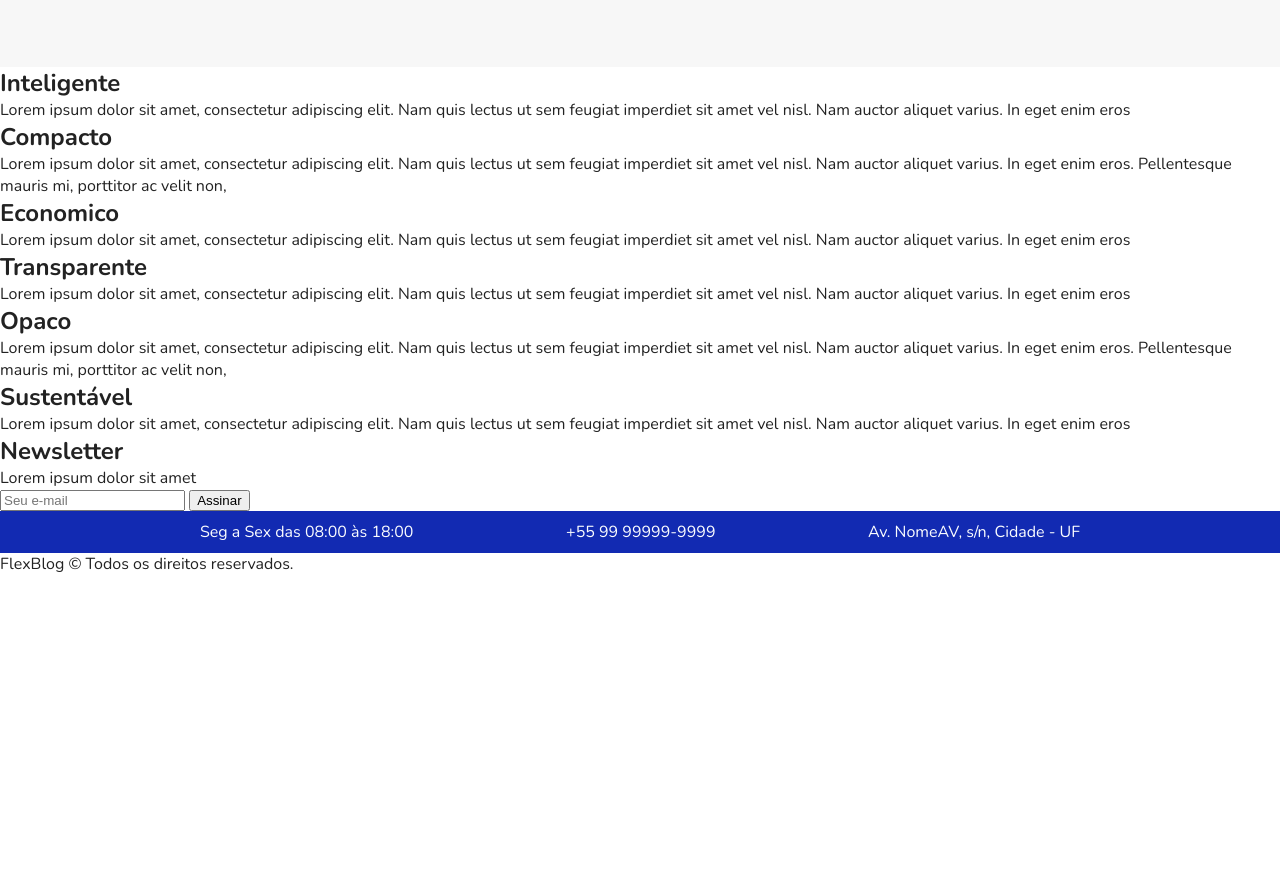
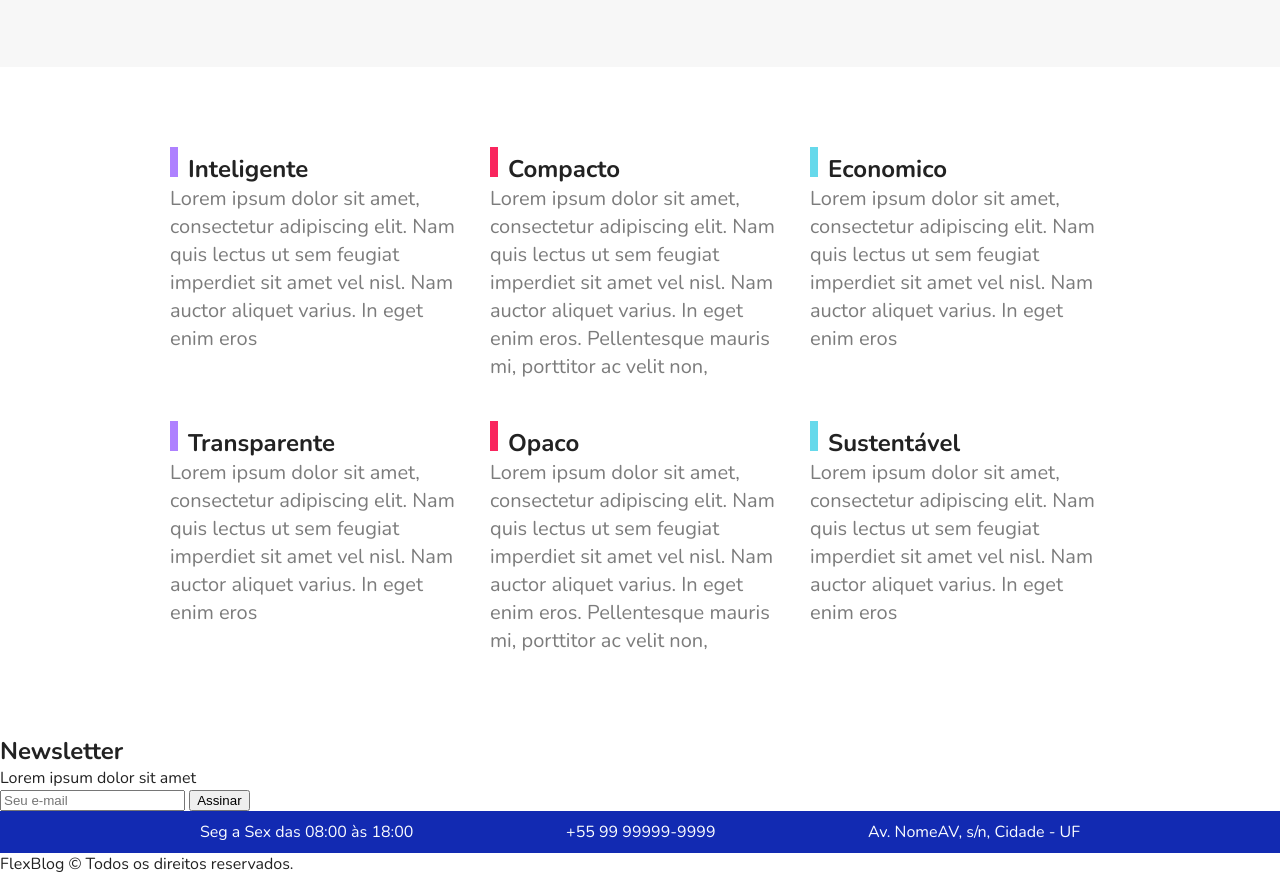
Before and after one commit to FredHorizon/flex-blog, a plain HTML site: page index.html in a window 1280 px wide. Shown: the part 2389-3264 px from the top of the page. Before the commit the page ends 2964 px from the top, so only its background shows below. Drawn offline with nearby package versions, Linux system fonts and the light colour scheme.

Commit message:
Configura o estilo da Qualidade

```diff
--- a/css/style.css
+++ b/css/style.css
@@ -270,3 +270,48 @@ img {
     order: -1;
   }
 }
+
+.qualidade {
+  max-width: 960px;
+  margin: 60px auto;
+  display: flex;
+  flex-wrap: wrap;
+}
+
+.qualidade-item {
+  flex: 1 1 300px;
+  margin: 20px 10px;
+}
+
+.qualidade-tem h2 {
+  font-size: 2.25em;
+  color: #a4a4a4;
+  margin-bottom: 20px;
+}
+
+.qualidade-item h2::before {
+  content: "";
+  display: inline-block;
+  width: 8px;
+  height: 30px;
+  margin-right: 10px;
+  background: #122ab2;
+}
+
+.qualidade-item:nth-of-type(3n + 1) h2::before {
+  background: #ae81ff;
+}
+
+.qualidade-item:nth-of-type(3n + 2) h2::before {
+  background: #f9265e;
+}
+
+.qualidade-item:nth-of-type(3n + 3) h2::before {
+  background: #66d9eb;
+}
+
+.qualidade-item p {
+  font-size: 1.25em;
+  line-height: 1.4;
+  color: #7c7c7c;
+}
```
